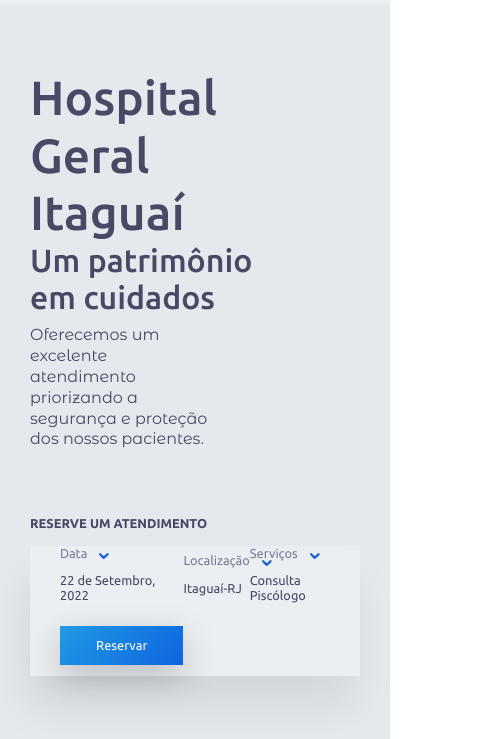
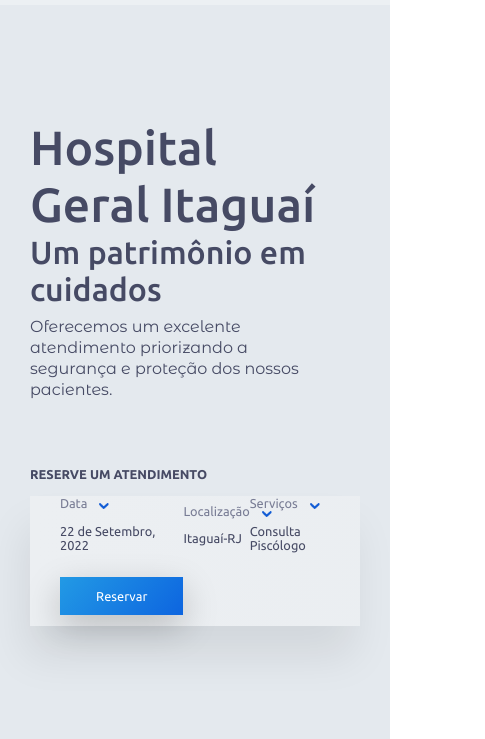
Before and after one commit to vsiago/site-hgi, a plain HTML site: page index.html in a window 390 px wide. Shown: the part 129-868 px from the top of the page, 485 px wide, since content can reach past the window. Drawn offline with Linux system fonts and the light colour scheme.

Commit message:
atualizacao mobile

```diff
--- a/src/css/style.css
+++ b/src/css/style.css
@@ -290,7 +290,20 @@ h1, h2, h3 {
         grid-column: 3;
     }
 
-    .link--arrow--rigth {
-        padding: ;
+    .display-1 {
+        width: 100%;
+    }
+
+    .sc-home-destaque {
+        width: 100%;
+    }
+
+    .description-oferecemos {
+        margin-top: 10px;
+        max-width: 90%;
+    }
+
+    .navbar__list {
+        display: none;
     }
 }
```
